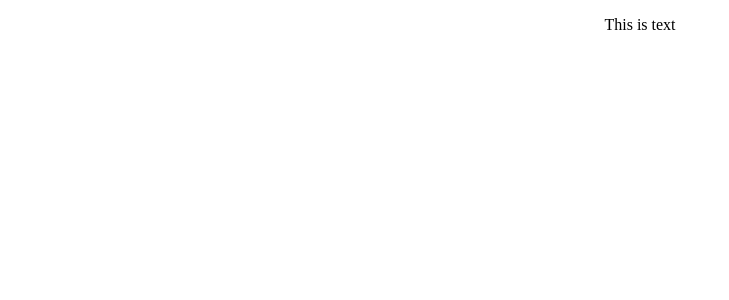
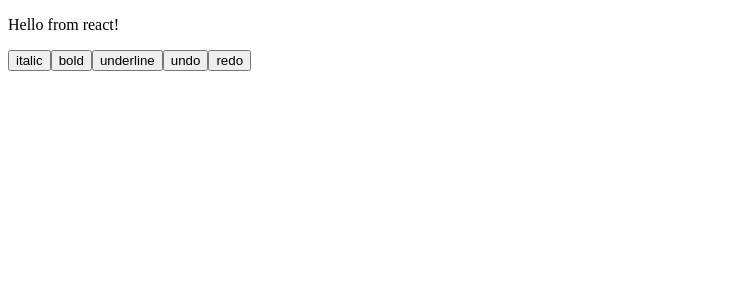
Before and after one commit to mustafamilyas/command-pattern-undo-redo, a React (Create React App) app: page / in a window 1280 px wide. Shown: the top 300 px of the page, without its empty margins (0-729 px from the left). Built offline with nearby package versions, Linux system fonts and the light colour scheme.

Commit message:
add Command utils

```diff
--- a/src/App.tsx
+++ b/src/App.tsx
@@ -1,11 +1,74 @@
-import "./App.css";
+import { CSSProperties, useState } from "react";
+import {
+  BoldCommand,
+  Command,
+  CommandUtils,
+  ItalicCommand,
+  UnderlineCommand,
+} from "./command";
+import styles from "./App.module.css";
 
-function App() {
+function useHistoryManager<T>() {
+  const [forwardHistory, setForwardHistory] = useState<Command<T>[]>([]);
+  const [backHistory, setBackHistory] = useState<Command<T>[]>([]);
+
+  const executeCommand = async (command: Command<T>) => {
+    // clear forward history
+    setForwardHistory([]);
+    await command.execute();
+    setBackHistory((prev) => [...prev, command]);
+  };
+  const redo = async () => {
+    if (!forwardHistory.length) return;
+    const topRedoCommand = forwardHistory[forwardHistory.length - 1];
+    await topRedoCommand.execute();
+    setForwardHistory((prev) => prev.slice(0, -1));
+    setBackHistory((prev) => [...prev, topRedoCommand]);
+  };
+  const undo = async () => {
+    if (!backHistory.length) return;
+    const topUndoCommand = backHistory[backHistory.length - 1];
+    await topUndoCommand.undo();
+    setBackHistory((prev) => prev.slice(0, -1));
+    setForwardHistory((prev) => [...prev, topUndoCommand]);
+  };
+  return {
+    forwardHistory,
+    backHistory,
+    executeCommand,
+    redo,
+    undo,
+  };
+}
+
+export default function App() {
+  const [styles, setStyles] = useState<CSSProperties>({});
+  const utils = { styles, setStyles };
+  const { executeCommand, redo, undo } = useHistoryManager<CommandUtils>();
+
+  const setTextToItalic = async () => {
+    const italicCommand = new ItalicCommand(utils);
+    await executeCommand(italicCommand);
+  };
+
+  const setTextToBold = async () => {
+    const boldCommand = new BoldCommand(utils);
+    await executeCommand(boldCommand);
+  };
+
+  const setTextToUnderline = async () => {
+    const underlineCommand = new UnderlineCommand(utils);
+    await executeCommand(underlineCommand);
+  };
+
   return (
     <div className="App">
-      <p>This is text</p>
+      <p style={styles}>Hello from react!</p>
+      <button onClick={setTextToItalic}>italic</button>
+      <button onClick={setTextToBold}>bold</button>
+      <button onClick={setTextToUnderline}>underline</button>
+      <button onClick={undo}>undo</button>
+      <button onClick={redo}>redo</button>
     </div>
   );
 }
-
-export default App;
--- /dev/null
+++ b/src/command.ts
@@ -0,0 +1,123 @@
+import { CSSProperties, Dispatch } from "react";
+
+export interface CommandUtils {
+  styles: CSSProperties;
+  setStyles: Dispatch<React.SetStateAction<CSSProperties>>;
+}
+
+export class Command<T> {
+  utils: T;
+  constructor(utils: T) {
+    this.utils = utils;
+  }
+  execute() {}
+  undo() {}
+  getInfo() {
+    return "This is basic command";
+  }
+}
+
+export class ItalicCommand<T extends CommandUtils> extends Command<T> {
+  prevFontStyle?: CSSProperties["fontStyle"];
+  constructor(utils: T) {
+    super(utils);
+    this.prevFontStyle = utils.styles.fontStyle;
+  }
+
+  getNextStyle() {
+    if (this.prevFontStyle === "italic") {
+      return "normal";
+    }
+    return "italic";
+  }
+
+  execute() {
+    const nextFontStyle = this.getNextStyle();
+    this.utils.setStyles((prevStyles) => ({
+      ...prevStyles,
+      fontStyle: nextFontStyle,
+    }));
+  }
+
+  undo() {
+    this.utils.setStyles((prevStyles) => ({
+      ...prevStyles,
+      fontStyle: this.prevFontStyle,
+    }));
+  }
+
+  getInfo() {
+    return "Italic command : Change into " + this.getNextStyle();
+  }
+}
+
+export class BoldCommand<T extends CommandUtils> extends Command<T> {
+  prevFontWeight?: CSSProperties["fontWeight"];
+  constructor(utils: T) {
+    super(utils);
+    this.prevFontWeight = utils.styles.fontWeight;
+  }
+
+  getNextStyle() {
+    if (
+      this.prevFontWeight === "bold" ||
+      (typeof this.prevFontWeight === "number" && this.prevFontWeight >= 700)
+    ) {
+      return "normal";
+    }
+    return "bold";
+  }
+
+  execute() {
+    const nextFontStyle = this.getNextStyle();
+    this.utils.setStyles((prevStyles) => ({
+      ...prevStyles,
+      fontWeight: nextFontStyle,
+    }));
+  }
+
+  undo() {
+    this.utils.setStyles((prevStyles) => ({
+      ...prevStyles,
+      fontWeight: this.prevFontWeight,
+    }));
+  }
+
+  getInfo() {
+    return "Bold Command : Change into " + this.getNextStyle();
+  }
+}
+
+export class UnderlineCommand<T extends CommandUtils> extends Command<T> {
+  prevTextDecoration?: CSSProperties["textDecoration"];
+  constructor(utils: T) {
+    super(utils);
+    this.prevTextDecoration = utils.styles.textDecoration;
+  }
+
+  getNextStyle() {
+    if (this.prevTextDecoration === "underline") {
+      return "unset";
+    }
+    return "underline";
+  }
+
+  execute() {
+    const nextFontStyle = this.getNextStyle();
+    this.utils.setStyles((prevStyles) => ({
+      ...prevStyles,
+      textDecoration: nextFontStyle,
+    }));
+  }
+
+  undo() {
+    this.utils.setStyles((prevStyles) => ({
+      ...prevStyles,
+      textDecoration: this.prevTextDecoration,
+    }));
+  }
+
+  getInfo() {
+    return "Underline command : Change into " + this.getNextStyle();
+  }
+}
```
Also changed, not shown: src/App.module.css (renamed from src/App.css).
